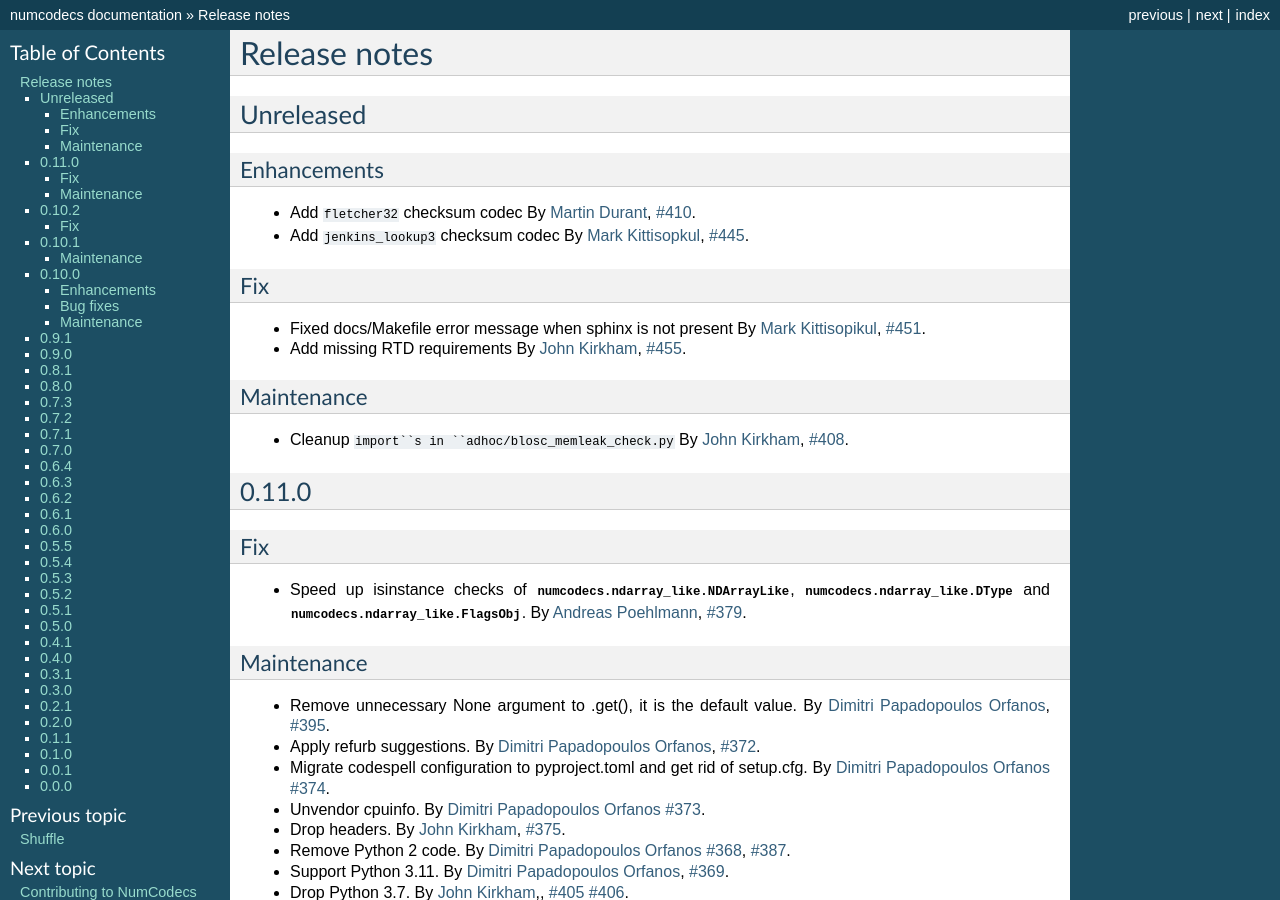
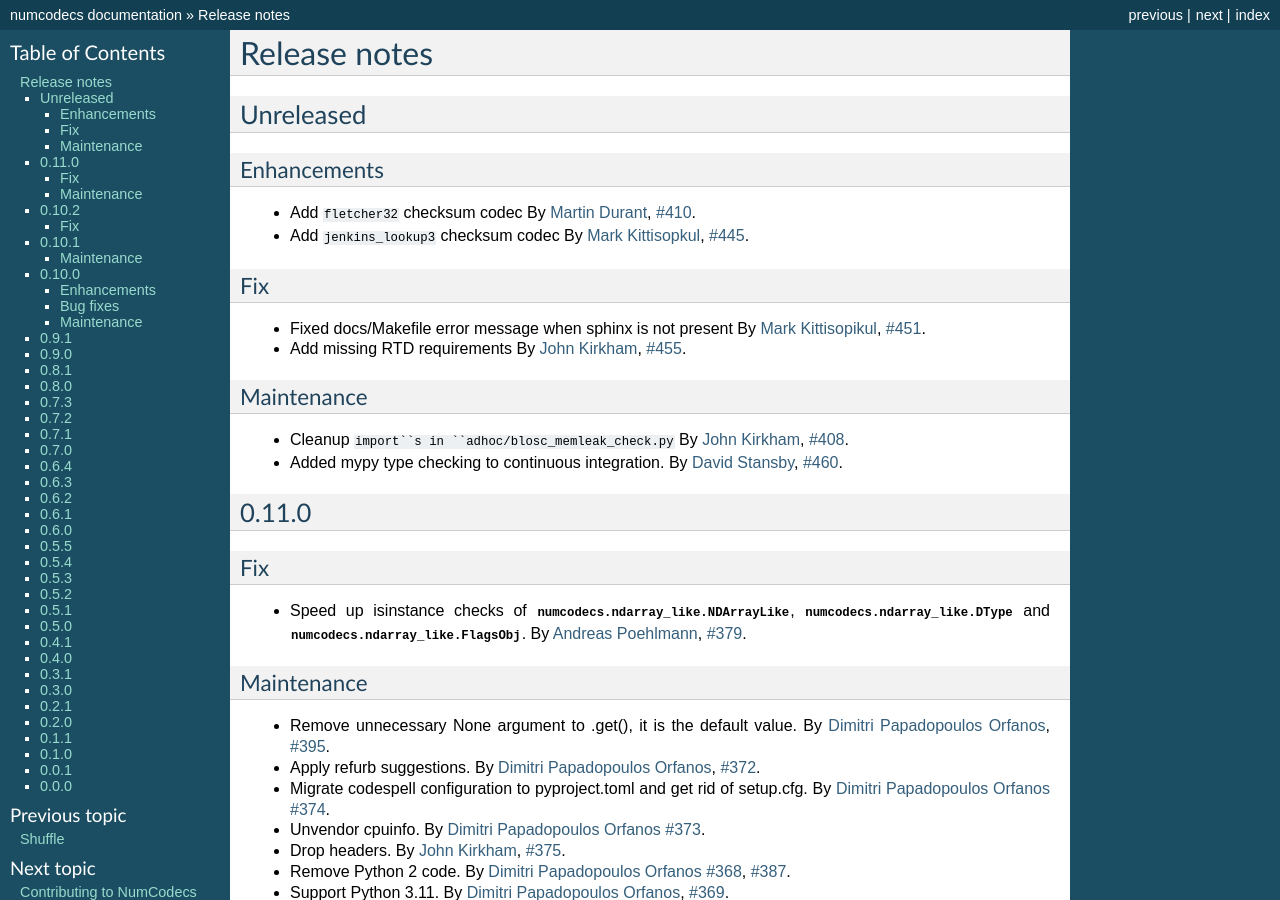
Before and after one commit to zarr-developers/numcodecs, a Sphinx documentation site: the page built from docs/release.rst, in a window 1280 px wide and 900 px high. Built offline with Sphinx 7.4.7, drawn with Linux system fonts in a browser that asks for light colours; the version number could not be read and is left out.

Commit message:
Add release notes

```diff
--- a/docs/release.rst
+++ b/docs/release.rst
@@ -33,6 +33,8 @@ Maintenance
 
 * Cleanup ``import``s in ``adhoc/blosc_memleak_check.py``
   By :user:`John Kirkham <jakirkham>`, :issue:`408`.
+* Added mypy type checking to continuous integration.
+  By :user:`David Stansby <dstansby>`, :issue:`460`.
 
 .. _release_0.11.0:
 
```
